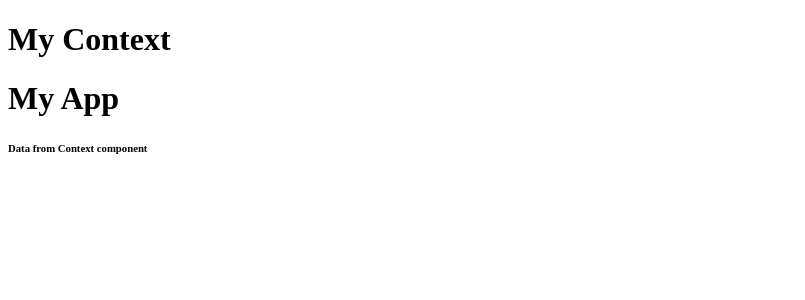
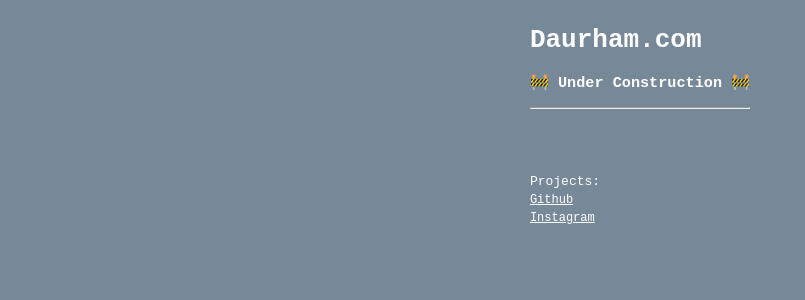
Before and after one commit to daurham/daurham.com, a React app: page / in a window 1280 px wide. Shown: the top 300 px of the page, without its empty margins (0-805 px from the left). Built offline with nearby package versions, Linux system fonts and the light colour scheme; the HTML template or start-up script is replaced by a standard one.

Commit message:
Set up a temporary page

```diff
--- a/client/src/Context.jsx
+++ b/client/src/Context.jsx
@@ -1,5 +1,12 @@
 import React, { useMemo, useEffect, useContext, createContext } from 'react';
+import { createGlobalStyle } from 'styled-components';
 import App from './components/App';
+
+const GlobalStyle = createGlobalStyle`
+  body {
+    background-color: lightslategrey};
+  }
+`
 
 const contextData = createContext(/* defaultValue */);
 export const useData = () => useContext(contextData);
@@ -14,8 +21,8 @@
 
 	return (
 		<>
-			<h1>My Context</h1>
 			<contextData.Provider value={value}>
+				<GlobalStyle />
 				<App />
 			</contextData.Provider>
 		</>
--- a/client/src/components/App.jsx
+++ b/client/src/components/App.jsx
@@ -1,13 +1,51 @@
 import React, { useEffect, useState } from "react";
+import styled from "styled-components";
 import { useData } from "../Context";
 
+const Font = styled.h1`
+font-family: monospace;
+color: white;
+`;
+const OutterContainer = styled.div`
+display: flex;
+justify-content: center;
+`;
+const MidContainer = styled.div`
+flex-direction: column;
+justify-content: center;
+`;
+const InnerContainer = styled.div`
+display: block;
+justify-content: center;
+`;
+
 export default function App() {
-  const data = useData();
+  // const data = useData();
 
   return (
     <div>
-      <h1>My App</h1>
-      <h6>{data.textData.text}</h6>
+      <OutterContainer>
+        <MidContainer>
+          <InnerContainer>
+            <InnerContainer>
+              <Font>Daurham.com</Font>
+              <Font as={'h3'}>🚧 Under Construction 🚧</Font>
+            </InnerContainer>
+
+
+            <hr />
+              <br />
+              <br />
+              <br />
+            <Font as={'label'}>Projects:
+              <br />
+              <Font as={'a'} style={{ fontSize: 'small' }} href="https://github.com/daurham">Github</Font>
+              <br />
+              <Font as={'a'} style={{ fontSize: 'small' }} href="https://instagram.com/captain_daurham">Instagram</Font>
+            </Font>
+          </InnerContainer>
+        </MidContainer>
+      </OutterContainer>
     </div>
   );
 };
--- a/client/src/index.jsx
+++ b/client/src/index.jsx
@@ -2,5 +2,8 @@
 import ReactDOM from 'react-dom/client';
 import Context from './Context';
 
+
 const root = ReactDOM.createRoot(document.getElementById('app'));
-root.render(<Context />);
+root.render(
+<Context />
+);
```
Also changed, not shown: package.json (+4 -4 lines), 2 other files (tests, documents, lock files or other folders).
